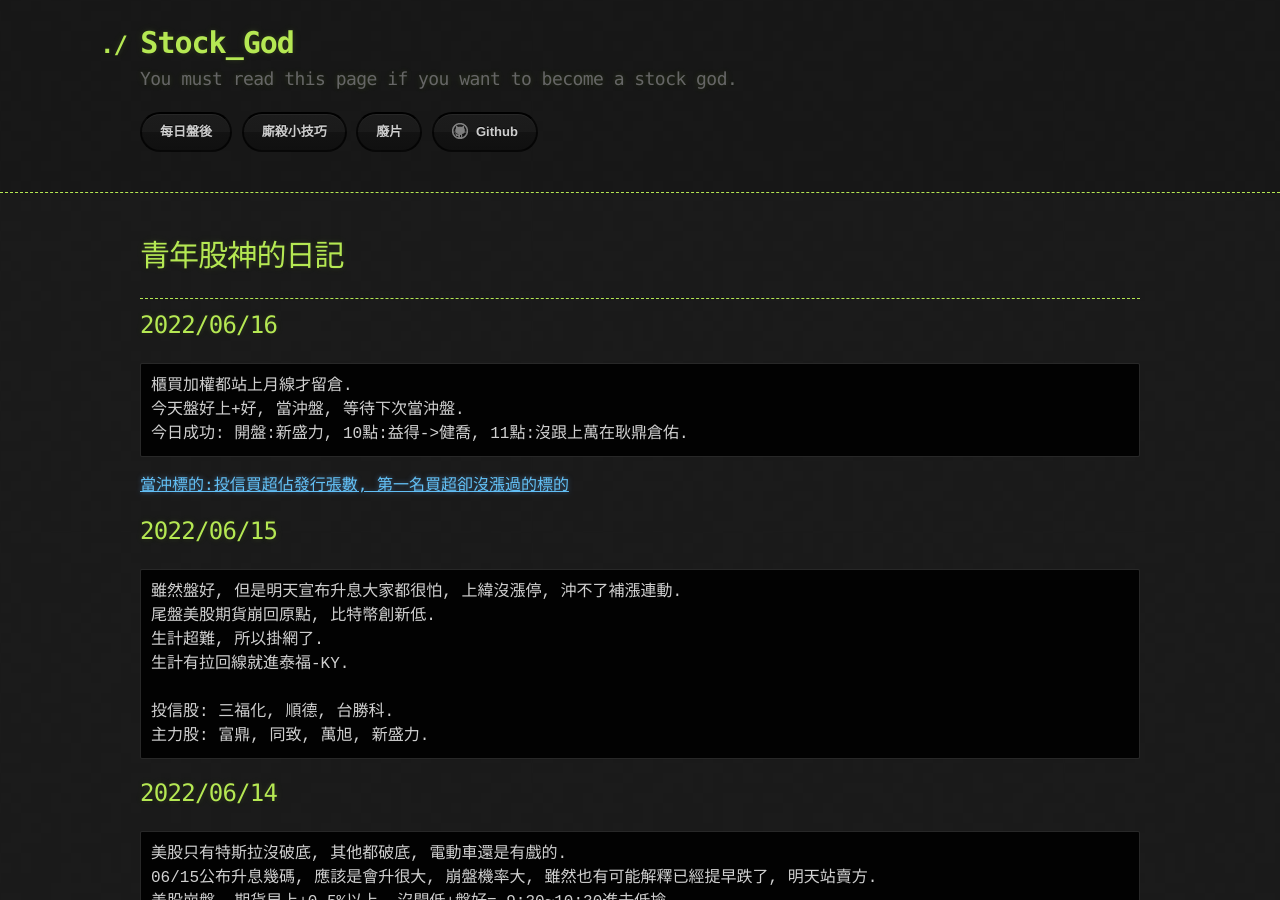
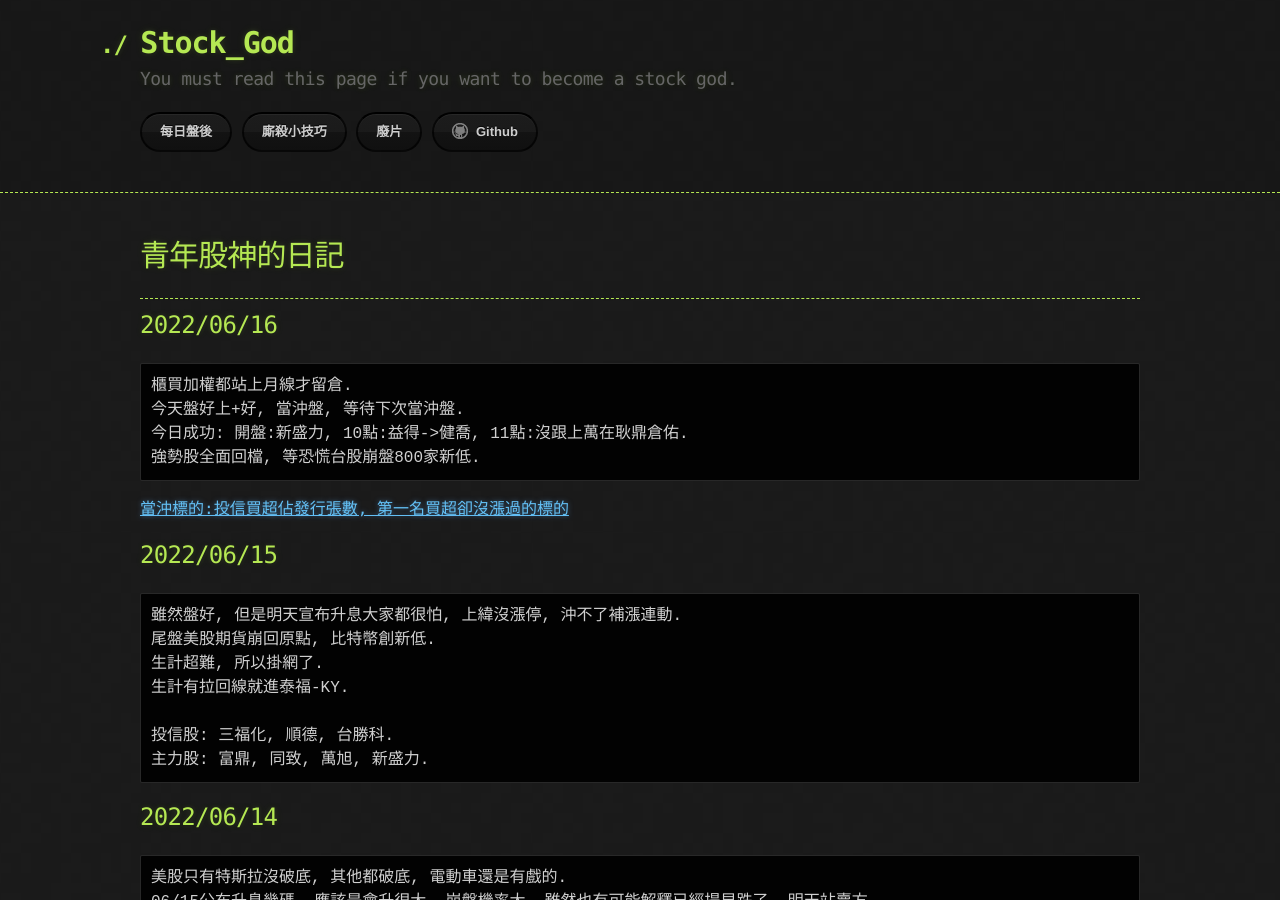
Before and after one commit to lepg5487/Stock_God, a Jekyll site: the page built from index.md, in a window 1280 px wide and 900 px high. Built offline with Jekyll 4.4.1, drawn with Linux system fonts in a browser that asks for light colours; our own code applies the rules of GitHub Pages for plain Markdown files.

Commit message:
Update index.md

````diff
--- a/index.md
+++ b/index.md
@@ -11,6 +11,7 @@ layout: testlayouts
 櫃買加權都站上月線才留倉.
 今天盤好上+好, 當沖盤, 等待下次當沖盤.
 今日成功: 開盤:新盛力, 10點:益得->健喬, 11點:沒跟上萬在耿鼎倉佑.
+強勢股全面回檔, 等恐慌台股崩盤800家新低.
 ```
 [當沖標的:投信買超佔發行張數, 第一名買超卻沒漲過的標的](https://goodinfo.tw/tw/StockList.asp?RPT_TIME=&MARKET_CAT=%E7%86%B1%E9%96%80%E6%8E%92%E8%A1%8C&INDUSTRY_CAT=%E6%8A%95%E4%BF%A1%E8%B2%B7%E8%B6%85%E4%BD%94%E7%99%BC%E8%A1%8C%E5%BC%B5%E6%95%B8+%E2%80%93+%E7%95%B6%E6%97%A5%40%40%E6%8A%95%E4%BF%A1%E8%B2%B7%E8%B6%85%E4%BD%94%E7%99%BC%E8%A1%8C%E5%BC%B5%E6%95%B8%40%40%E6%8A%95%E4%BF%A1+%E2%80%93+%E7%95%B6%E6%97%A5)
 ## 2022/06/15
````
